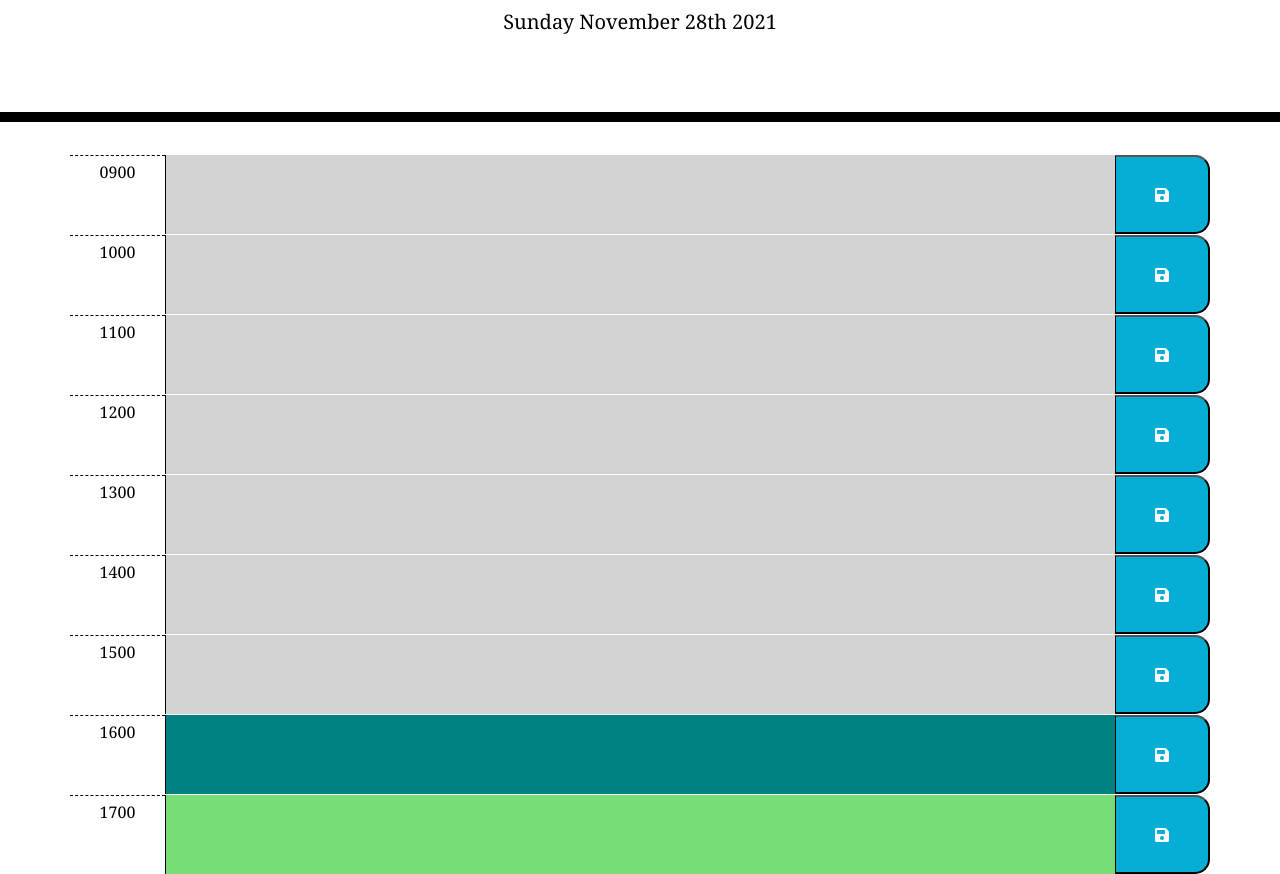
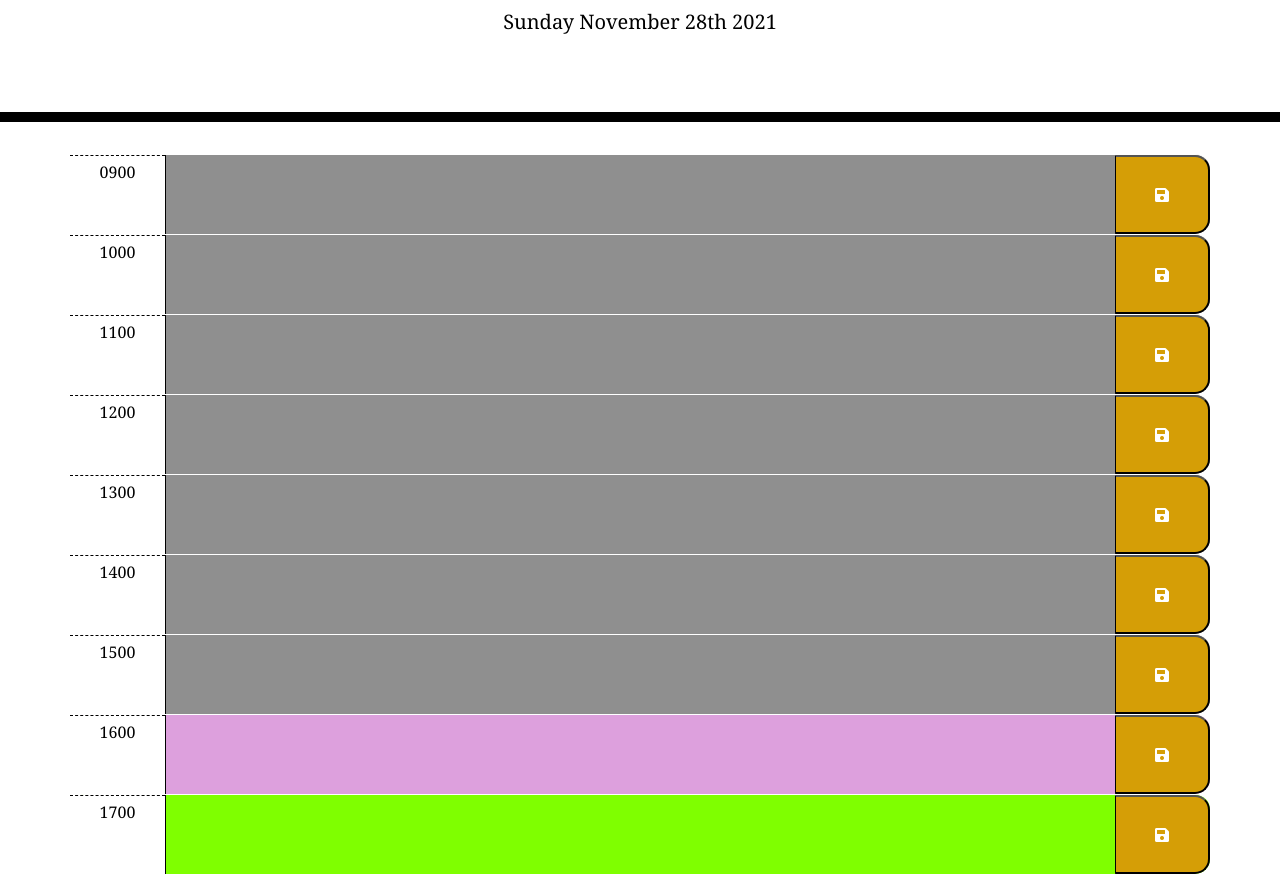
Before and after one commit to Aanyah/Work-Day-Sch, a plain HTML site: page index.html in a window 1280 px wide. Shown: the part 182-1056 px from the top of the page. Drawn offline with nearby package versions, Linux system fonts and the light colour scheme.

Commit message:
css color alteration

```diff
--- a/assets/style.css
+++ b/assets/style.css
@@ -43,17 +43,17 @@ body {
   }
 
   .past {
-    background-color: #d3d3d3;
+    background-color: #8f8f8f;
     color: white;
   }
 
   .present {
-    background-color: teal;
+    background-color:plum;
     color: white;
   }
 
   .future {
-    background-color: #77dd77;
+    background-color: chartreuse;
     color: white;
   }
 
@@ -61,7 +61,7 @@ body {
     border-left: 1px solid black;
     border-top-right-radius: 15px;
     border-bottom-right-radius: 15px;
-    background-color: #06AED5;
+    background-color: #d59e06;
     color: white;
   }
 
```
